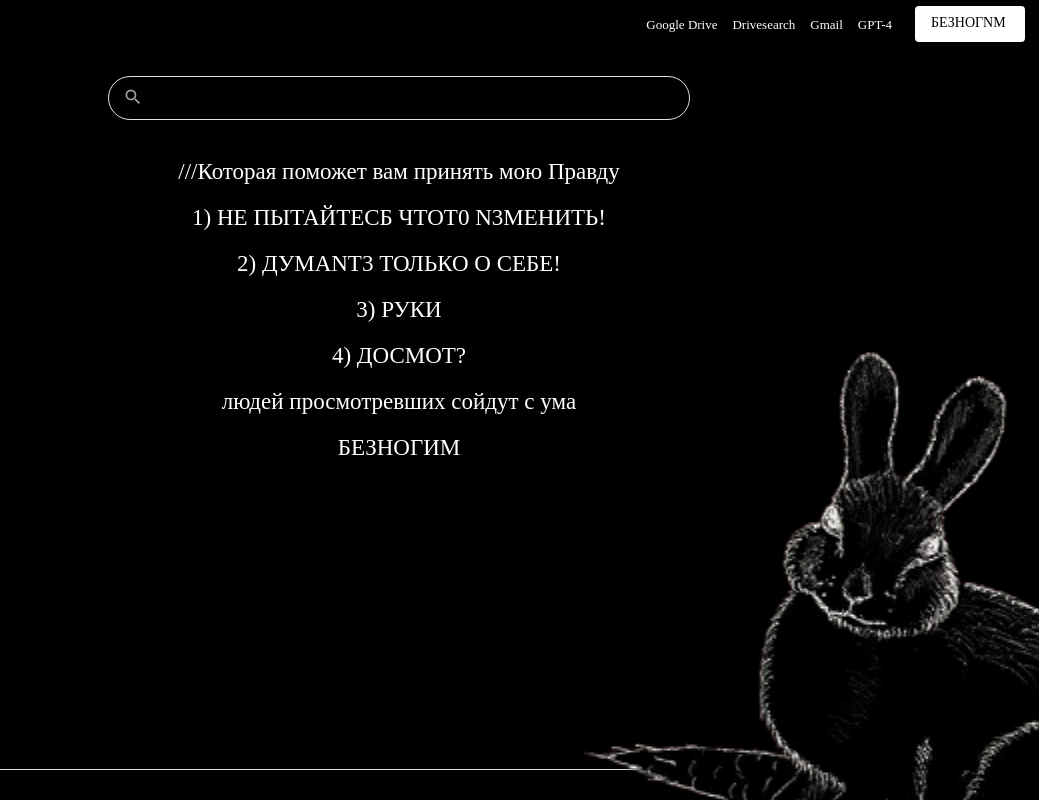
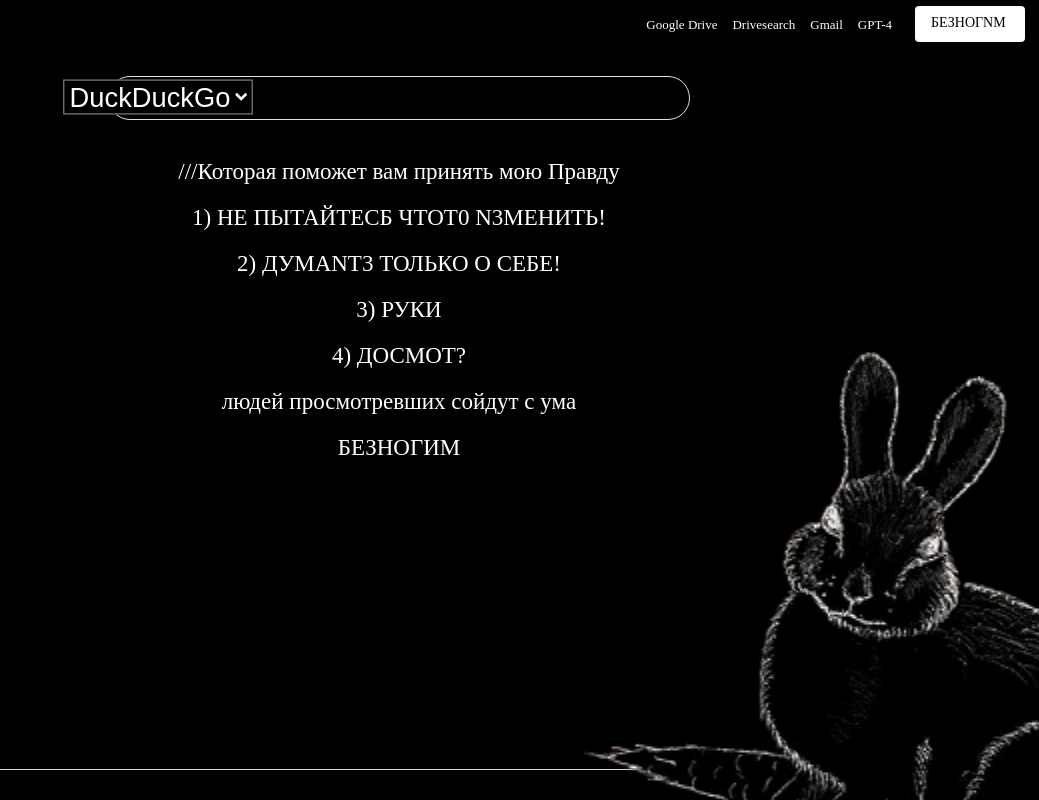
Before and after one commit to moshiax/BeznogySearch, a plain HTML site: page index.html in a window 1280 px wide. Shown: the whole page, without its empty margins (241-1280 px from the left). Drawn offline with nearby package versions, Linux system fonts and the light colour scheme.

Commit message:
Update index.html

```diff
--- a/index.html
+++ b/index.html
@@ -40,8 +40,27 @@
 
   <!-- Start Main Element -->
     <main>
-        <div id="form-wrapper">
-    <form onsubmit="redirectDuckDuckGo(); return false;">
+     <style>
+
+    .centered-list {
+        position: absolute;
+        top: 10%;
+        left: 24%;
+        transform: translate(10%, 10%);
+		scale: 130%;
+		font-size: 1.5em;
+		color : white;
+		background : black;
+    }
+	  .search-engine-icon {
+        width: 20px; /* Задайте желаемую ширину иконки */
+        height: auto; /* Автоматическая высота, чтобы сохранить пропорции */
+        margin-right: 5px; /* Дополнительный отступ между иконкой и текстом */
+    }
+</style>
+
+<div id="form-wrapper">
+    <form onsubmit="redirectSearch(); return false;">
         <div id="search-wrapper">
             <div id="icon-search">
                 <svg focusable="false" xmlns="http://www.w3.org/2000/svg" viewBox="0 0 24 24">
@@ -50,13 +69,37 @@
             </div>
             <input id="search-input" name="q" type="text">
         </div>
+        <div>
+            <select id="search-engine" name="engine" class="centered-list">
+                <option value="duckduckgo">DuckDuckGo</option>
+                <option value="google">Google</option>
+				   <option value="bing">Bing</option>
+            </select>
+        </div>
     </form>
 </div>
 
 <script>
-    function redirectDuckDuckGo() {
+    function redirectSearch() {
         var userInput = document.getElementById('search-input').value;
-        var redirectUrl = 'https://duckduckgo.com/?va=q&t=he&q=' + encodeURIComponent(userInput);
+        var selectedEngine = document.getElementById('search-engine').value;
+        var redirectUrl;
+
+        switch (selectedEngine) {
+            case 'duckduckgo':
+                redirectUrl = 'https://duckduckgo.com/?va=q&t=he&q=' + encodeURIComponent(userInput);
+                break;
+            case 'google':
+                redirectUrl = 'https://www.google.com/search?q=' + encodeURIComponent(userInput);
+                break;
+				 case 'bing':
+                redirectUrl = 'https://www.bing.com/search?q=' + encodeURIComponent(userInput);
+                break;
+            default:
+                console.error('Invalid search engine selection');
+                return;
+        }
+
         window.location.href = redirectUrl;
     }
 </script>
```
